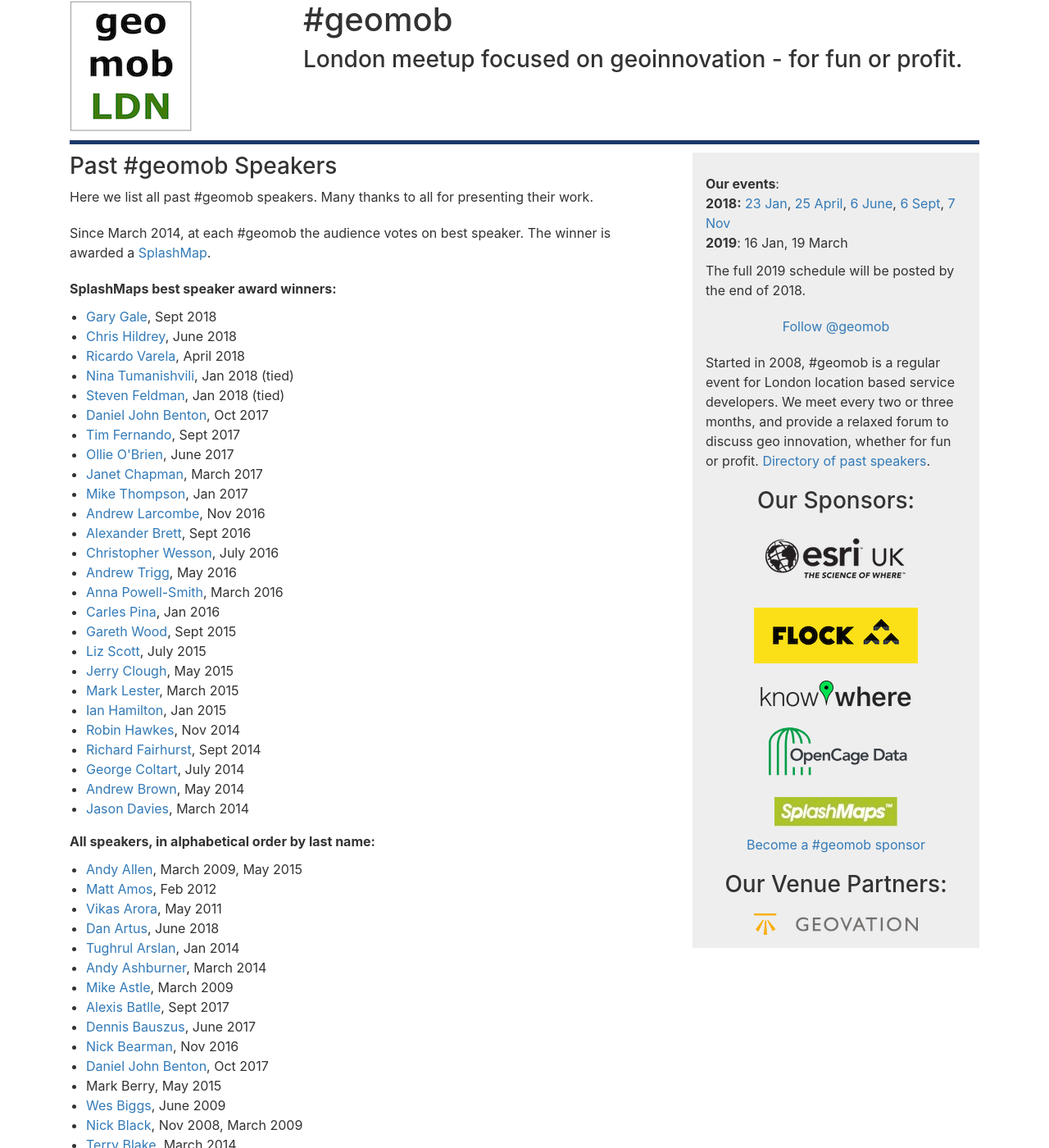
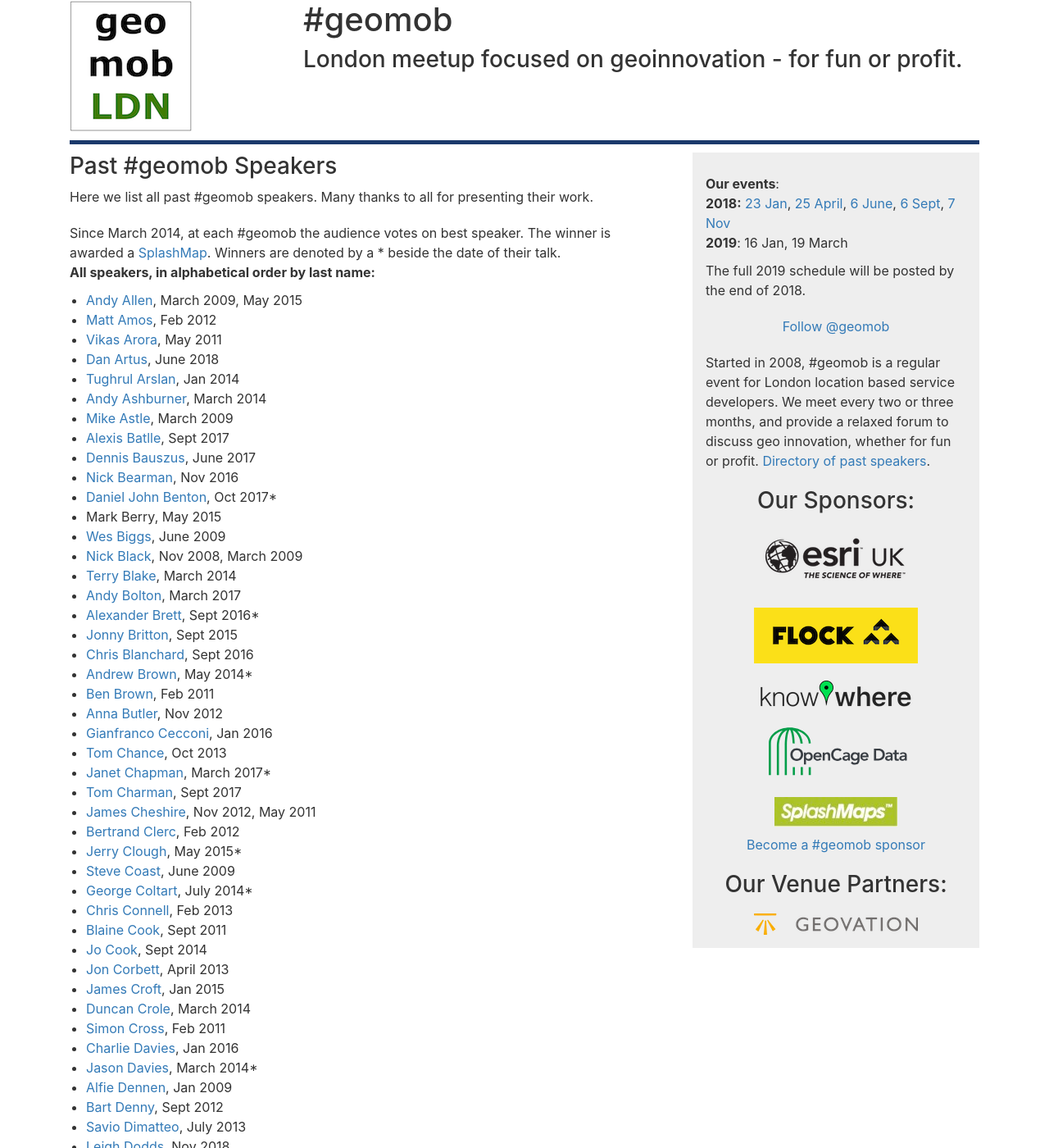
Before and after one commit to geomob/geomob-website, a Jekyll site: the page built from past-speakers.html, in a window 1280 px wide and 1400 px high. Shown: the whole window at 82% size. Built offline with Jekyll 4.4.1, drawn with Linux system fonts in a browser that asks for light colours; comment, search, counter and statistics services are not loaded; some of the changed text lies outside the part shown.

Commit message:
denote best speaker winners with *

```diff
--- a/past-speakers.html
+++ b/past-speakers.html
@@ -11,40 +11,8 @@
 <div class="p20">
 Since March 2014, at each #geomob the audience votes on best speaker.
 The winner is awarded a <a href="http://www.splash-maps.com">SplashMap</a>.
+Winners are denoted by a * beside the date of their talk.
 </div>
-<div class="p20">
-  <strong>SplashMaps best speaker award winners:</strong>
-</div>
-<ul class="p10">
-  <li><a href="https://twitter.com/vicchi">Gary Gale</a>, Sept 2018</li>
-  <li><a href="https://twitter.com/chrishildrey">Chris Hildrey</a>, June 2018</li>
-  <li><a href="https://twitter.com/phobeo">Ricardo Varela</a>, April 2018</li>
-  <li><a href="https://twitter.com/ninachinoo">Nina Tumanishvili</a>, Jan 2018 (tied)</li>
-  <li><a href="https://twitter.com/stevenfeldman">Steven Feldman</a>, Jan 2018 (tied)</li>
-  <li><a href="https://github.com/DanielJohnBenton">Daniel John Benton</a>, Oct 2017</li>
-  <li><a href="https://twitter.com/timfernando">Tim Fernando</a>, Sept 2017</li>
-  <li><a href="https://twitter.com/oobr">Ollie O'Brien</a>, June 2017</li>
-  <li><a href="https://twitter.com/jachapman82">Janet Chapman</a>, March 2017</li>
-  <li><a href="https://twitter.com/mikejthompson">Mike Thompson</a>, Jan 2017</li>
-  <li><a href="https://twitter.com/andrewl">Andrew Larcombe</a>, Nov 2016</li>
-  <li><a href="http://alexander-brett.co.uk">Alexander Brett</a>, Sept 2016</li>
-  <li><a href="https://twitter.com/ChrisWesson_UK">Christopher Wesson</a>, July 2016</li>
-  <li><a href="https://twitter.com/adtrigg">Andrew Trigg</a>, May 2016</li>
-  <li><a href="https://twitter.com/darkgreener">Anna Powell-Smith</a>, March 2016</li>
-  <li><a href="https://github.com/cpina">Carles Pina</a>, Jan 2016</li>
-  <li><a href="https://twitter.com/GarethJWood">Gareth Wood</a>, Sept 2015</li>
-  <li><a href="https://twitter.com/birdmaps">Liz Scott</a>, July 2015</li>
-  <li><a href="https://twitter.com/SK53onOSM">Jerry Clough</a>, May 2015</li>
-  <li><a href="https://twitter.com/wikitimetable">Mark Lester</a>, March 2015</li>
-  <li><a href="https://twitter.com/ianhamilton_">Ian Hamilton</a>, Jan 2015</li>
-  <li><a href="https://twitter.com/robhawkes">Robin Hawkes</a>, Nov 2014</li>
-  <li><a href="https://twitter.com/richardf">Richard Fairhurst</a>, Sept 2014</li>
-  <li><a href="https://twitter.com/georgecoltart">George Coltart</a>, July 2014</li>
-  <li><a href="https://twitter.com/BurtEDitch">Andrew Brown</a>, May 2014</li>
-  <li><a href="https://www.jasondavies.com">Jason Davies</a>, March 2014</li>
-
-</ul>
-
 
 <strong>All speakers, in alphabetical order by last name:</strong>
 <ul class="p10">
@@ -58,27 +26,27 @@
   <li><a href="https://twitter.com/AlexisBatlle">Alexis Batlle</a>, Sept 2017</li>
   <li><a href="https://twitter.com/goldrydigital">Dennis Bauszus</a>, June 2017</li>
   <li><a href="https://twitter.com/NickBearmanUK">Nick Bearman</a>, Nov 2016</li>
-  <li><a href="https://github.com/DanielJohnBenton">Daniel John Benton</a>, Oct 2017</li>
+  <li><a href="https://github.com/DanielJohnBenton">Daniel John Benton</a>, Oct 2017*</li>
   <li>Mark Berry, May 2015</li>
   <li><a href="https://twitter.com/wbiggs">Wes Biggs</a>, June 2009</li>
   <li><a href="https://twitter.com/nick_b">Nick Black</a>, Nov 2008, March 2009</li>
   <li><a href="http://blakesport.co.uk">Terry Blake</a>, March 2014</li>
   <li><a href="https://twitter.com/_andy_bolton">Andy Bolton</a>, March 2017</li>
-  <li><a href="http://alexander-brett.co.uk">Alexander Brett</a>, Sept 2016</li>
+  <li><a href="http://alexander-brett.co.uk">Alexander Brett</a>, Sept 2016*</li>
   <li><a href="https://twitter.com/JonnyBritton">Jonny Britton</a>, Sept 2015</li>
   <li><a href="https://github.com/cblanc">Chris Blanchard</a>, Sept 2016</li>
-  <li><a href="https://twitter.com/BurtEDitch">Andrew Brown</a>, May 2014</li>
+  <li><a href="https://twitter.com/BurtEDitch">Andrew Brown</a>, May 2014*</li>
   <li><a href="https://twitter.com/benbrownww">Ben Brown</a>, Feb 2011</li>
   <li><a href="https://twitter.com/TravelMapmaker">Anna Butler</a>, Nov 2012</li>
   <li><a href="https://twitter.com/giacecco">Gianfranco Cecconi</a>, Jan 2016</li>
   <li><a href="https://twitter.com/tom_chance">Tom Chance</a>, Oct 2013</li>
-  <li><a href="https://twitter.com/jachapman82">Janet Chapman</a>, March 2017</li>
+  <li><a href="https://twitter.com/jachapman82">Janet Chapman</a>, March 2017*</li>
   <li><a href="https://twitter.com/CharmanTom">Tom Charman</a>, Sept 2017</li>
   <li><a href="https://twitter.com/spatialanalysis">James Cheshire</a>, Nov 2012, May 2011</li>
   <li><a href="https://twitter.com/BertrandClerc">Bertrand Clerc</a>, Feb 2012</li>
-  <li><a href="https://twitter.com/SK53onOSM">Jerry Clough</a>, May 2015</li>
+  <li><a href="https://twitter.com/SK53onOSM">Jerry Clough</a>, May 2015*</li>
   <li><a href="https://twitter.com/stevec">Steve Coast</a>, June 2009</li>
-  <li><a href="https://twitter.com/georgecoltart">George Coltart</a>, July 2014</li>
+  <li><a href="https://twitter.com/georgecoltart">George Coltart</a>, July 2014*</li>
   <li><a href="https://twitter.com/connellchris">Chris Connell</a>, Feb 2013</li>
   <li><a href="https://twitter.com/blaine">Blaine Cook</a>, Sept 2011</li>
   <li><a href="https://twitter.com/archaeogeek">Jo Cook</a>, Sept 2014</li>
@@ -87,19 +55,21 @@
   <li><a href="https://twitter.com/Lemondunc">Duncan Crole</a>, March 2014</li>
   <li><a href="https://twitter.com/sicross">Simon Cross</a>, Feb 2011</li>
   <li><a href="https://twitter.com/charliedavi">Charlie Davies</a>, Jan 2016</li>
-  <li><a href="https://www.jasondavies.com">Jason Davies</a>, March 2014</li>
+  <li><a href="https://www.jasondavies.com">Jason Davies</a>, March 2014*</li>
 
   <li><a href="https://twitter.com/alfie">Alfie Dennen</a>, Jan 2009</li>
   <li><a href="https://twitter.com/bartdenny">Bart Denny</a>, Sept 2012</li>
   <li><a href="https://twitter.com/darksmo">Savio Dimatteo</a>, July 2013</li>
+  <li><a href="https://twitter.com/ldodds">Leigh Dodds</a>, Nov 2018</li>
+
   <li><a href="https://twitter.com/coderholic">Ben Dowling</a>, Feb 2011</li>
   <li>Jo Eckersley, Sept 2017</li>
   <li><a href="https://twitter.com/andreweland">Andrew Eland</a>, Jan 2010</li>
   <li><a href="https://twitter.com/henryec">Henry Erskine-Crum</a>, June 2009</li>
   <li><a href="https://twitter.com/johnbfagan">John Fagan</a>, Jan 2017</li>
-  <li><a href="https://twitter.com/richardf">Richard Fairhurst</a>, Sept 2014</li>
-  <li><a href="https://twitter.com/stevenfeldman">Steven Feldman</a>, Jan 2018, Nov 2011, June 2009</li>
-  <li><a href="https://twitter.com/timfernando">Tim Fernando</a>, Sept 2017, Sept 2014</li>
+  <li><a href="https://twitter.com/richardf">Richard Fairhurst</a>, Sept 2014*</li>
+  <li><a href="https://twitter.com/stevenfeldman">Steven Feldman</a>, Jan 2018*, Nov 2011, June 2009</li>
+  <li><a href="https://twitter.com/timfernando">Tim Fernando</a>, Sept 2017*, Sept 2014</li>
   <li><a href="https://twitter.com/kennethfield">Kenneth Field</a>, Sept 2018</li>
   <li><a href="https://twitter.com/thomasfletcher">Thomas Fletcher</a>, June 2018</li>
   <li><a href="https://www.linkedin.com/in/mi5ke/">Mike Flynn</a>, March 2017</li>
@@ -109,7 +79,7 @@
   <li><a href="https://twitter.com/freyfogle">Ed Freyfogle</a>, Jan 2014/Bangalore, Feb 2012, Nov 2009</li>
   <li><a href="https://twitter.com/Silver7Mapping">Alice Gadney</a>, March 2017</li>
   <li><a href="https://twitter.com/maxgadney">Max Gadney</a>, Jan 2015</li>
-  <li><a href="https://twitter.com/vicchi">Gary Gale</a>, Sept 2018, July 2016, Jan 2014/Banglaore, April 2013, Nov 2012, Nov 2008</li>
+  <li><a href="https://twitter.com/vicchi">Gary Gale</a>, Sept 2018*, July 2016, Jan 2014/Banglaore, April 2013, Nov 2012, Nov 2008</li>
   <li><a href="https://twitter.com/ivangayton">Ivan Gayton</a>, July 2015</li>
   <li><a href="https://twitter.com/rutgergeelen">Rutger Geelen</a>, Sept 2017</li>
   <li><a href="https://twitter.com/ParamosApp">January Geisert</a>, July 2015</li>
@@ -144,10 +116,10 @@
   <li>Bharat Kunwar, Jan 2016</li>
   <li><a href="https://twitter.com/DamianKys">Damian Kysely</a>, Sept 2018</li>
   <li><a href="https://twitter.com/FelixLamouroux">Felix Lamouroux</a>, March 2015</li>
-  <li><a href="https://twitter.com/andrewl">Andrew Larcombe</a>, Nov 2016</li>
+  <li><a href="https://twitter.com/andrewl">Andrew Larcombe</a>, Nov 2016*</li>
   <li><a href="https://twitter.com/SamuelLeach">Sam Leach</a>, June 2017</li>
   <li><a href="https://twitter.com/jachapman82">Ed Leon Klinger</a>, Jan 2017</li>
-  <li><a href="https://twitter.com/wikitimetable">Mark Lester</a>, March 2015</li>
+  <li><a href="https://twitter.com/wikitimetable">Mark Lester</a>, March 2015*</li>
   <li><a href="https://www.linkedin.com/in/peterblloyd/">Peter Lloyd</a>, March 2014</li>
   <li><a href="https://twitter.com/mhl20">Mark Longair</a>, May 2012</li>
   <li><a href="https://twitter.com/GavinLove">Gavin Love</a>, March 2015</li>
@@ -170,7 +143,7 @@
   <li><a href="https://www.linkedin.com/in/meha-nelson-5a0b7a27/">Meha Nelson</a>, June 2018</li>
   <li><a href="https://twitter.com/jnicho02">Jez Nicholson</a>, May 2015</li>
   <li>Mojmir Novakovic, Oct 2017</li>
-  <li><a href="https://twitter.com/oobr">Ollie O'Brien</a>, Oct 2010, June 2017</li>
+  <li><a href="https://twitter.com/oobr">Ollie O'Brien</a>, Oct 2010, June 2017*</li>
   <li><a href="https://twitter.com/osbornec">Chris Osborne</a>, #geomob founder</li>
   <li><a href="https://twitter.com/josokinas">Julius Osokinas</a>, Sept 2016</li>
   <li><a href="https://twitter.com/dbyhundred">David Overton</a>, Oct 2013, Nov 2012</li>
@@ -182,11 +155,11 @@
   <li>Ryan Peggs, Oct 2017</li>
   <li><a href="https://twitter.com/portableant">Dan Pett</a>, Feb 2011</li>
   <li><a href="https://twitter.com/mapdev">David Piesse</a>, Sept 2018</li>
-  <li><a href="http://pinux.info">Carles Pina</a>, Jan 2016</li>
+  <li><a href="http://pinux.info">Carles Pina</a>, Jan 2016*</li>
   <li><a href="https://twitter.com/Poliakov">Alexei Poliakov</a>, Jan 2014</li>
   <li><a href="https://twitter.com/ipoulson">Isambard Poulson</a>, Jan 2018</li>
   <li><a href="https://twitter.com/spatialarch">John Pouncett</a>, Oct 2017</li>
-  <li><a href="https://twitter.com/darkgreener">Anna Powell-Smith</a>, Feb 2012, March 2016</li>
+  <li><a href="https://twitter.com/darkgreener">Anna Powell-Smith</a>, Feb 2012, March 2016*</li>
   <li><a href="https://twitter.com/Spritchard0">Sarah Pritchard</a>, July 2016</li>
   <li><a href="https://twitter.com/danielequercia">Daniele Quercia</a>, Sept 2011</li>
   <li><a href="https://twitter.com/gaillyk">Gail Ramster</a>, Nov 2014</li>
@@ -216,7 +190,7 @@
   <li><a href="https://twitter.com/SutchFun">Hana Sutch</a>, June 2018</li>
   <li><a href="https://twitter.com/sztanko">Dimi Sztanko</a>, Oct 2013</li>
   <li><a href="http://www.mjt.me.uk/">Michael Tandy</a>, July 2013</li>
-  <li><a href="https://twitter.com/mikejthompson">Mike Thompson</a>, Jan 2017</li>
+  <li><a href="https://twitter.com/mikejthompson">Mike Thompson</a>, Jan 2017*</li>
   <li><a href="https://twitter.com/jaggeree">Chris Thorpe</a>, Nov 2009</li>
   <li><a href="https://twitter.com/peter_t_b">Peter Thum-Bonanno</a>, May 2016</li>
   <li><a href="https://twitter.com/geofftidey">Geoff Tidey</a>, May 2011</li>
@@ -226,11 +200,11 @@
   <li><a href="https://twitter.com/tokumin">Simon Tokumine</a>, Sept 2012</li>
   <li><a href="https://www.linkedin.com/in/adam-towle-53660910/">Adam Towle</a>, Jan 2014</li>
   <li><a href="https://about.me/mtraunmueller">Martin Traunmueller</a>, March 2016</li>
-  <li><a href="https://twitter.com/adtrigg">Andrew Trigg</a>, May 2016</li>
+  <li><a href="https://twitter.com/adtrigg">Andrew Trigg</a>, May 2016*</li>
   <li><a href="https://twitter.com/tsyrklevich">Eugene Tsyrklevich</a>, Oct 2010</li>
-  <li><a href="https://twitter.com/ninachinoo">Nina Tumanishvili</a>, Jan 2018, March 2015</li>
+  <li><a href="https://twitter.com/ninachinoo">Nina Tumanishvili</a>, Jan 2018*, March 2015</li>
   <li><a href="https://twitter.com/EmilLondon">Emil Vaughn</a>, March 2014</li>
-  <li><a href="https://twitter.com/phobeo">Ricardo Varela</a>, April 2018, March 2016</li>
+  <li><a href="https://twitter.com/phobeo">Ricardo Varela</a>, April 2018*, March 2016</li>
   <li><a href="https://twitter.com/veltman">Noah Veltman</a>, July 2013</li>
   <li><a href="https://twitter.com/simonw">Simon Willison</a>, Feb 2013</li>
   <li><a href="https://twitter.com/oobr">Roland Wagner</a>, March 2017</li>
@@ -240,9 +214,9 @@
   <li>Toby Webb, Oct 2017</li>
   <li><a href="https://twitter.com/timfernando">Iain Wells</a>, June 2017</li>
   <li><a href="https://twitter.com/peterkwells">Peter Wells</a>, Jan 2015</li>
-  <li><a href="https://twitter.com/ChrisWesson_UK">Christopher Wesson</a>, July 2016</li>
+  <li><a href="https://twitter.com/ChrisWesson_UK">Christopher Wesson</a>, July 2016*</li>
   <li><a href="https://twitter.com/sciremotesense">Robin Wilson</a>, Jan 2015</li>
-  <li><a href="https://twitter.com/GarethJWood">Gareth Wood</a>, Sept 2015</li>
+  <li><a href="https://twitter.com/GarethJWood">Gareth Wood</a>, Sept 2015*</li>
   <li><a href="https://twitter.com/harry_wood">Harry Wood</a>, May 2012</li>
   <li><a href="https://twitter.com/mikejthompson">Richard Worthington</a>, Nov 2016</li>
   <li><a href="https://twitter.com/azmingo">Azmat Yusuf</a>, Nov 2011</li></ul>
```
Also changed, not shown: other parts of past-speakers.html (+8 -4 lines).
